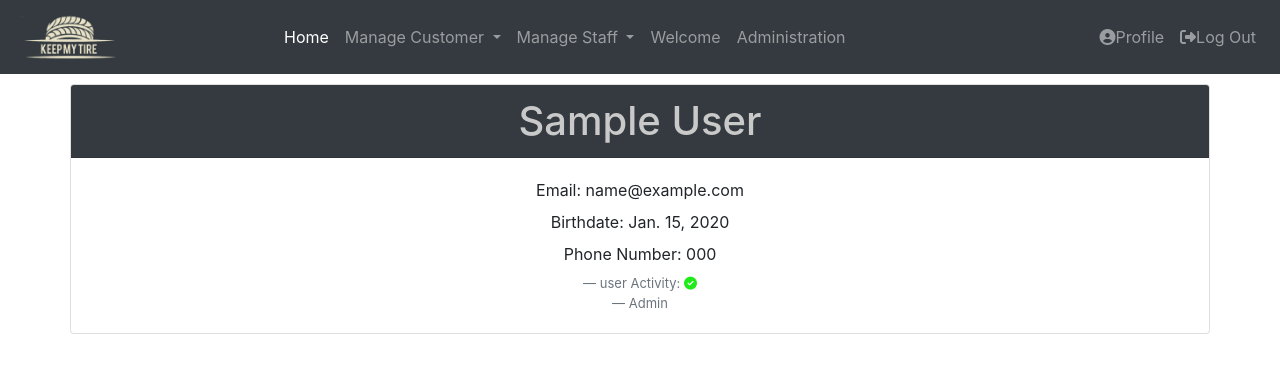
After one commit to b21627758/KeepMyTire, a Django app: page /profile/ in a window 1280 px wide. The commit adds this page. Shown: the top 373 px of the page. Run offline with Django 3.2, Linux system fonts and the light colour scheme; a user stored in the database is signed in; tables that the repository leaves empty hold one stand-in row (values such as "Sample post"); some libraries are stand-ins or nearby versions.

Commit message:
activate inactive users feature added

```diff
--- a/app/app/settings.py
+++ b/app/app/settings.py
@@ -24,7 +24,7 @@ SECRET_KEY = '1kb(t$16csnxgsyp*-eszz1&k4yujqw$^qf3_4f459q6a7=_yh'
 # SECURITY WARNING: don't run with debug turned on in production!
 DEBUG = True
 
-ALLOWED_HOSTS = ['10.2.2.133']
+ALLOWED_HOSTS = []
 
 # Application definition
 
--- a/app/app/urls.py
+++ b/app/app/urls.py
@@ -29,6 +29,9 @@ urlpatterns = [
     path('create-tire/', tire_views.CreateTireView.as_view(), name='create-tire'),
     path('', views.index, name='index'),
     path('login/', user_views.LoginView.as_view(), name='login'),
+    path('profile/', user_views.ProfileView.as_view(), name='profile'),
+    path('create-staff/', user_views.CreateStaffView.as_view(), name='create-staff'),
+    path('list-staff/', user_views.ListStaffView.as_view(), name='list-staff'),
     path('logout/', user_views.LogOutView.as_view(), name='logout'),
     path('register/', user_views.RegisterView.as_view(), name='register'),
 ]
--- a/app/core/models.py
+++ b/app/core/models.py
@@ -65,6 +65,7 @@ class TireOnCar(models.Model):
     """Intermediate entity between tire and car"""
     car = models.ForeignKey(Car, on_delete=models.CASCADE)
     tire = models.ForeignKey(Tire, on_delete=models.CASCADE)
+    staff = models.ForeignKey(User, on_delete=models.CASCADE)
 
 
 class NewTire(models.Model):
--- a/app/core/templates/layout.html
+++ b/app/core/templates/layout.html
@@ -30,7 +30,17 @@
                     </div>
                 </li>
                 {% endif %}
-
+                {% if user.is_superuser %}
+                <li  class="nav-item dropdown">
+                    <a class="nav-link dropdown-toggle" href="#" id="navbarDropdownMenuLink" data-toggle="dropdown" aria-haspopup="true" aria-expanded="false">
+                        Manage Staff
+                    </a>
+                    <div class="dropdown-menu" aria-labelledby="navbarDropdownMenuLink">
+                        <a class="dropdown-item" href="{% url 'create-staff' %}">Add Staff</a>
+                        <a class="dropdown-item" href="{% url 'list-staff' %}">List Staff</a>
+                    </div>
+                </li>
+                {% endif %}
                  <li class="nav-item"><a class="nav-link" href="#">Welcome</a></li>
                 {% if user.is_superuser %}
                 <li class="nav-item"><a class="nav-link" href="/admin">Administration</a></li>
@@ -38,7 +48,7 @@
             </ul>
             <ul class="navbar-nav ml-auto">
                 {% if user.is_authenticated %}
-                    <li class="nav-item"><a class="nav-link" href="#"><i class="fas fa-user-circle"></i>Profile</a></li>
+                    <li class="nav-item"><a class="nav-link" href="{% url 'profile' %}"><i class="fas fa-user-circle"></i>Profile</a></li>
                       <li><a class="nav-link" href="{% url 'logout' %}"><i class="fas fa-sign-out-alt"></i>Log Out</a></li>
                 </li>
                 {% else %}
--- a/app/core/templates/login_page.html
+++ b/app/core/templates/login_page.html
@@ -68,7 +68,6 @@
                             <input type="text" class="form-control form-control-lg" id="password" name="password">
                         </div>
                     </div>
-                        {{ form.errors }}
                     <button type="submit" class="btn btn-primary btn-lg" style="background-color: #1e1e1e">Log In
                     </button>
                 </form>
--- /dev/null
+++ b/app/core/templates/profile.html
@@ -0,0 +1,31 @@
+{% extends "layout.html" %}
+{% load static %}
+{% block body %}
+    <div class="row">
+        <div class="card" style="width: 100%">
+         <h1 class="card-header bg-dark" style="text-align: center ; color: #c9c9c9;"> {{ user.first_name }} {{ user.last_name }}</h1>
+            <div class="card-body" style="text-align: center">
+                <label >Email: </label> {{ user.email }}
+                {% if user.is_active %}
+                    <div><label>Birthdate: </label> {{ user.date_of_birth }}</div>
+                {% endif %}
+                <div><label>Phone Number: </label> {{ user.phone_num }}</div>
+                <div><footer class="blockquote-footer" style="font-size: small">user Activity:
+                {% if user.is_active %}
+                <td style="text-align: center"><i class="fas fa-check-circle" style="color: #20ea19"></i></td>
+                {% else %}
+                <td style="text-align: center"><i class="fas fa-times-circle " style="color: #ea0005"></i></td>
+                {% endif %}
+                </footer>
+                </div>
+                {% if user.is_superuser %}
+                     <div><footer class="blockquote-footer" style="font-size: small">Admin</footer> </div>
+                {% elif user.is_staff %}
+                    <div><footer class="blockquote-footer" style="font-size: small">Staff</footer> </div>
+                {% else%}
+                    <div><footer class="blockquote-footer" style="font-size: small">user</footer> </div>
+                {% endif %}
+            </div>
+        </div>
+    </div>
+{% endblock body %}
--- a/app/core/templates/register.html
+++ b/app/core/templates/register.html
@@ -118,7 +118,6 @@
                 <h2 class="title" style="color: #000000">Registration</h2>
                 <form method="POST" onsubmit="return checkForm(this)">
                     {% csrf_token %}
-                    {{ form.errors }}
                     <div class="form-row">
                         <div class="form-group col-md-6">
                             <label for="email">Email</label>
@@ -157,7 +156,7 @@
                     </div>
                     <button type="submit" class="btn btn-primary btn-lg" style="background-color: #1e1e1e">Sign in
                     </button>
-
+                {{ form.errors }}
                 </form>
             </div>
         </div>
--- a/app/core/views.py
+++ b/app/core/views.py
@@ -1,5 +1,7 @@
+from django.contrib.auth.decorators import login_required
 from django.views import View
 from django.shortcuts import render
+from django.contrib.auth import get_user_model
 
 
 def index(request):
--- a/app/user/views.py
+++ b/app/user/views.py
@@ -31,17 +31,22 @@ class RegisterView(FormView):
 
     def post(self, request, *args, **kwargs):
         form = self.form_class(request.POST)
-        if form.is_valid():
-            try:
-                user = get_user_model().objects.get(email=form.cleaned_data['email'])
-            except get_user_model().DoesNotExist:
-                form.save()
+        try:
+            if form.is_valid():
+                try:
+                    user = get_user_model().objects.get(email=form.cleaned_data['email'])
+                except get_user_model().DoesNotExist:
+                    form.save()
+                    return redirect('index')
+                user.set_password(form.cleaned_data['password1'])
+                user.is_active = True
+                user.date_of_birth = form.cleaned_data['date_of_birth']
+                user.save()
                 return redirect('index')
-            user.set_password(form.cleaned_data['password'])
-            user.is_active = True
-            user.save()
-
-        else:
+            else:
+                return render(request, self.template_name, {'form': form})
+        except ValueError:
+            form.add_error('email', 'Email Already Exists')
             return render(request, self.template_name, {'form': form})
 
 
@@ -110,9 +115,57 @@ class CreateCustomerView(UserPassesTestMixin, View):
             return render(request, self.template_name, {'form': form})
 
 
-class CreateStaffView(View):
+class CreateStaffView(UserPassesTestMixin, View):
     """Create a new staff in the system"""
     # serializer_class = StaffSerializer
+    form_class = customer_form.CreateCustomerForm
+    template_name = 'create_customer_form.html'
+
+    def test_func(self):
+        return self.request.user.is_superuser
+
+    @method_decorator(login_required)
+    def get(self, request, *args, **kwargs):
+        """Display create staff"""
+        form = self.form_class()
+        return render(request, self.template_name, {'form': form})
+
+    @method_decorator(login_required)
+    def post(self, request, *args, **kwargs):
+        form = self.form_class(request.POST)
+        if form.is_valid():
+            form.save()
+            user = get_user_model().objects.get(email=form.cleaned_data['email'])
+            user.is_active = False
+            user.is_staff = True
+            user.save()
+            return redirect('list-staff')
+        return render(request, self.template_name, {'form': form})
+
+
+class ListStaffView(View):
+    """List existing staff"""
+
+    template_name = 'list_customer.html'
+
+    def test_func(self):
+        return self.request.user.is_superuser
+
+    @method_decorator(login_required)
+    def get(self, request, *args, **kwargs):
+        customers = get_user_model().objects.filter(is_staff=True, is_superuser=False)
+        return render(request, self.template_name, {'context': customers})
+
+    @method_decorator(login_required)
+    def post(self, request, *args, **kwargs):
+        try:
+            user = get_user_model().objects.get(email=request.POST.get('context', None))
+            user.delete()
+        except get_user_model().DoesNotExist:
+            messages.error(request, "User does not exist")
+            return render(request, self.template_name)
+        messages.success(request, "The user is deleted")
+        return render(request, self.template_name, {})
 
 
 class ListCustomerView(UserPassesTestMixin, View):
@@ -152,3 +205,13 @@ class CustomerDetailView(UserPassesTestMixin, View):
     def get(self, request, *args, **kwargs):
         user = get_user_model().objects.get(id=request.GET['pg'])
         return render(request, self.template_name, {'customer': user})
+
+
+class ProfileView(View):
+    """User Profile Page"""
+
+    template_name = 'profile.html'
+
+    @method_decorator(login_required)
+    def get(self, *args, **kwargs):
+        return render(self.request, self.template_name, {})
```
Also changed, not shown: app/core/forms/register_form.py (+9 -0 lines), app/core/templates/customer_detail_page.html (+8 -0 lines), app/core/migrations/0001_initial.py.
